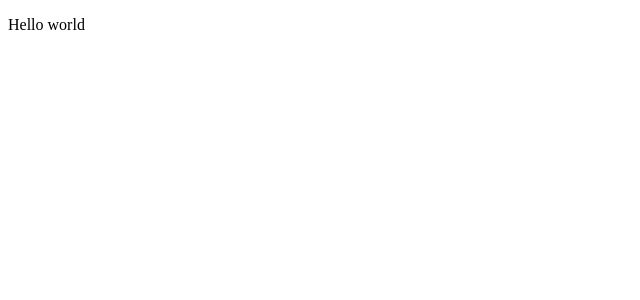
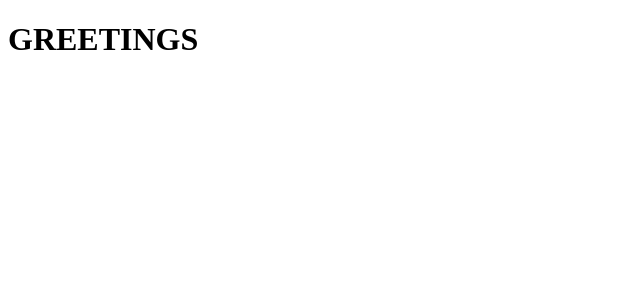
Before and after one commit to Ge0frey/FullstackOpenUniversityofHelsinki, a React (Vite) app in the folder part1/: page / in a window 1280 px wide. Shown: the top 300 px of the page, without its empty margins (0-640 px from the left). Built offline with nearby package versions, Linux system fonts and the light colour scheme.

Commit message:
Multi components basics

```diff
--- a/part1/src/App.jsx
+++ b/part1/src/App.jsx
@@ -1,7 +1,14 @@
+const Hello = () => {
+  <div>
+    <p>Hello world</p>
+  </div>
+}
+
 const App = () => {
   return (
     <div>
-      <p>Hello world</p>
+      <h1>GREETINGS</h1>
+      <Hello />
     </div>
   )
 }
```
